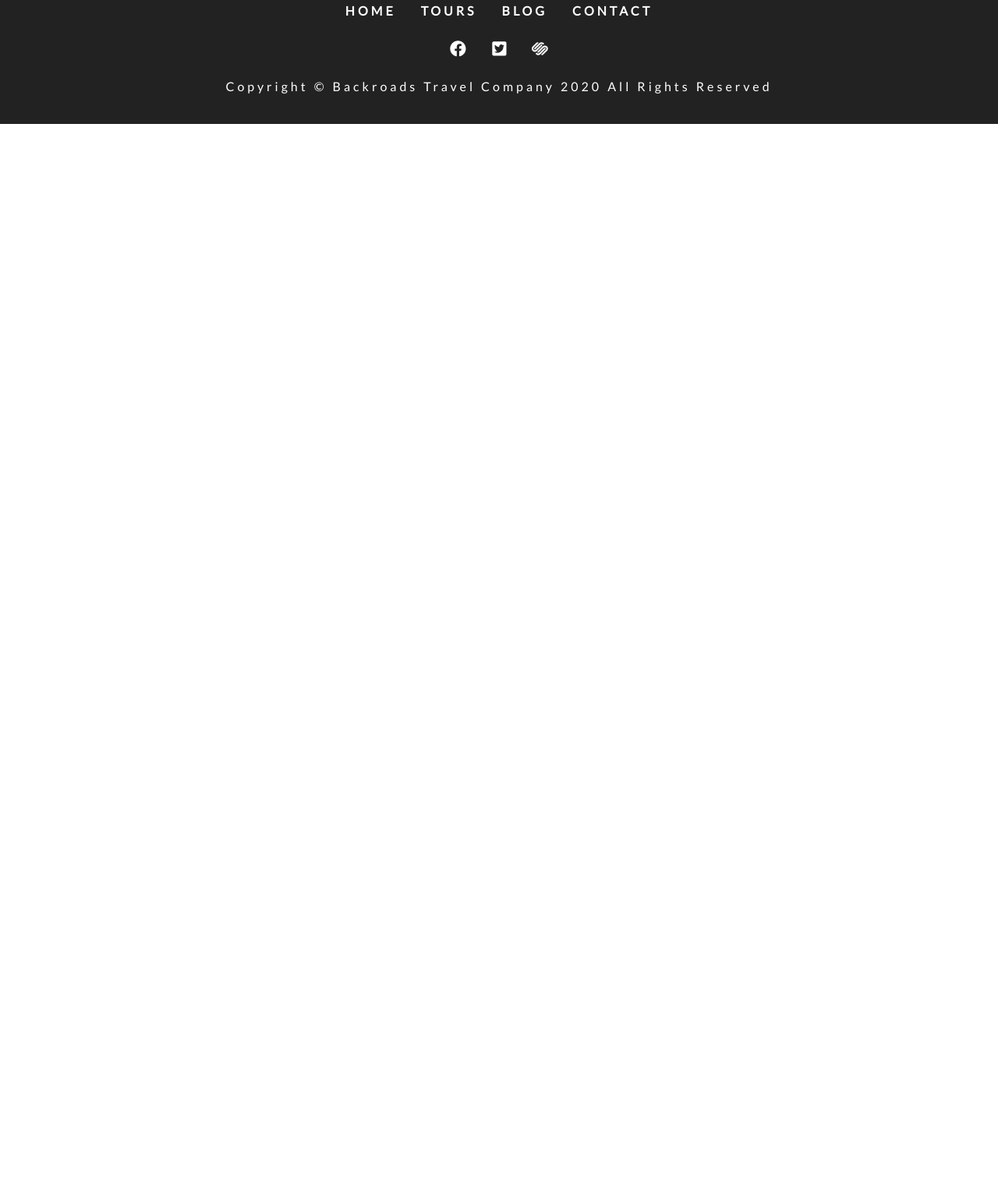
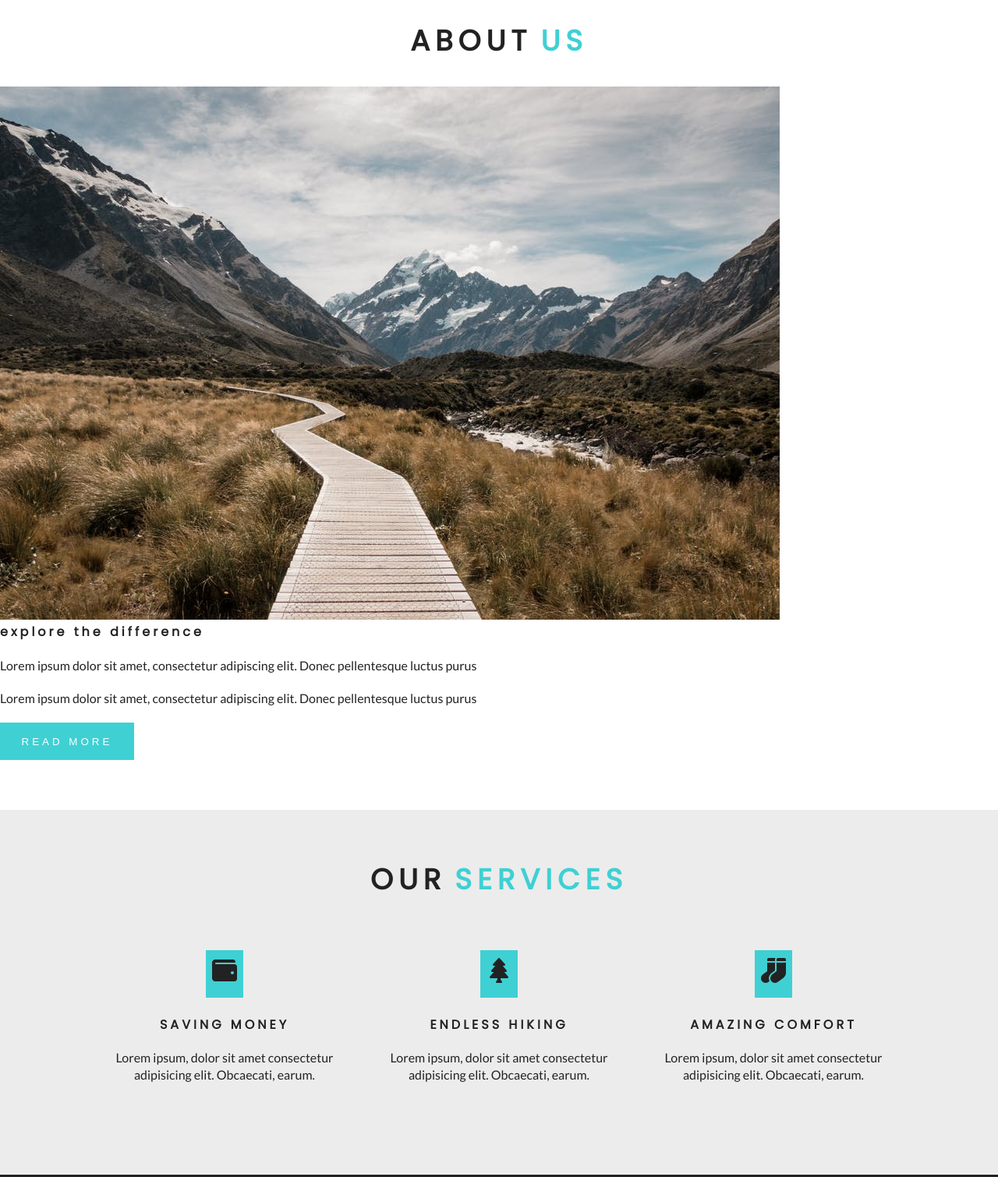
Before and after one commit to mplibunao/backroads, a Gatsby site: page / in a window 1280 px wide. Shown: the part 922-2432 px from the top of the page at 78% size. Before the commit the page ends 1081 px from the top, so only its background shows below. Built offline with nearby package versions, Linux system fonts and the light colour scheme; Gatsby itself is replaced by a stand-in of ours.

Commit message:
Finishes About Us and Services section

```diff
--- /dev/null
+++ b/src/components/Home/About.js
@@ -0,0 +1,33 @@
+import React from "react"
+import Title from "../Title"
+import styles from "../../css/about.module.css"
+import img from "../../images/defaultBcg.jpeg"
+
+const About = () => {
+  return (
+    <section className={styles.about}>
+      <Title title="about" subtitle="us" />
+      <div className={styles.aboutCenter}>
+        <article className={styles.aboutImg}>
+          <div className={styles.imgContainer}>
+            <img src={img} alt="about company" />
+          </div>
+        </article>
+        <article className={styles.aboutInfo}>
+          <h4>explore the difference</h4>
+          <p>
+            Lorem ipsum dolor sit amet, consectetur adipiscing elit. Donec
+            pellentesque luctus purus
+          </p>
+          <p>
+            Lorem ipsum dolor sit amet, consectetur adipiscing elit. Donec
+            pellentesque luctus purus
+          </p>
+      <button type='button' className='btn-primary'>read more</button>
+        </article>
+      </div>
+    </section>
+  )
+}
+
+export default About
--- /dev/null
+++ b/src/components/Home/Services.js
@@ -0,0 +1,25 @@
+import React from "react"
+import Title from "../Title"
+import styles from "../../css/services.module.css"
+import services from "../../constants/services"
+
+const Services = () => {
+  return (
+    <section className={styles.services}>
+      <Title title="our" subtitle="services" />
+      <div className={styles.center}>
+        {services.map((item, index) => {
+          return (
+            <article key={index} className={styles.service}>
+              <span>{item.icon}</span>
+              <h4>{item.title}</h4>
+              <p>{item.text}</p>
+            </article>
+          )
+        })}
+      </div>
+    </section>
+  )
+}
+
+export default Services
--- /dev/null
+++ b/src/components/Title.js
@@ -0,0 +1,36 @@
+import React from "react"
+import styled from "styled-components"
+
+export default ({ title, subtitle }) => {
+  return (
+    <TitleWrapper>
+      <h4>
+        <span className="title">{title}</span>
+        <span>{subtitle}</span>
+      </h4>
+    </TitleWrapper>
+  )
+}
+
+const TitleWrapper = styled.div`
+  text-transform: uppercase;
+  font-size: 2.3rem;
+  margin-bottom: 2rem;
+  h4 {
+    text-align: center;
+    letter-spacing: 7px;
+    color: var(--primaryColor);
+  }
+  .title {
+    color: var(--mainBlack);
+  }
+  span {
+    display: block;
+  }
+  @media (min-width: 576px) {
+    span {
+      display: inline-block;
+      margin: 0 0.35rem;
+    }
+  }
+`
--- /dev/null
+++ b/src/constants/services.js
@@ -0,0 +1,23 @@
+import React from "react"
+import { FaWallet, FaTree, FaSocks } from "react-icons/fa"
+
+export default [
+  {
+    icon: <FaWallet />,
+    title: "saving money",
+    text:
+    "Lorem ipsum, dolor sit amet consectetur adipisicing elit. Obcaecati, earum. ",
+  },
+  {
+    icon: <FaTree />,
+    title: "endless hiking",
+    text:
+    "Lorem ipsum, dolor sit amet consectetur adipisicing elit. Obcaecati, earum. ",
+  },
+  {
+    icon: <FaSocks />,
+    title: "amazing comfort",
+    text:
+    "Lorem ipsum, dolor sit amet consectetur adipisicing elit. Obcaecati, earum. ",
+  },
+]
--- a/src/pages/index.js
+++ b/src/pages/index.js
@@ -3,6 +3,8 @@
 import Layout from "../components/Layout"
 import SimpleHero from "../components/SimpleHero"
 import Banner from "../components/Banner"
+import About from "../components/Home/About"
+import Services from "../components/Home/Services"
 
 export default () => (
   <>
@@ -17,6 +19,8 @@
           </Link>
         </Banner>
       </SimpleHero>
+      <About />
+      <Services />
     </Layout>
   </>
 )
```
